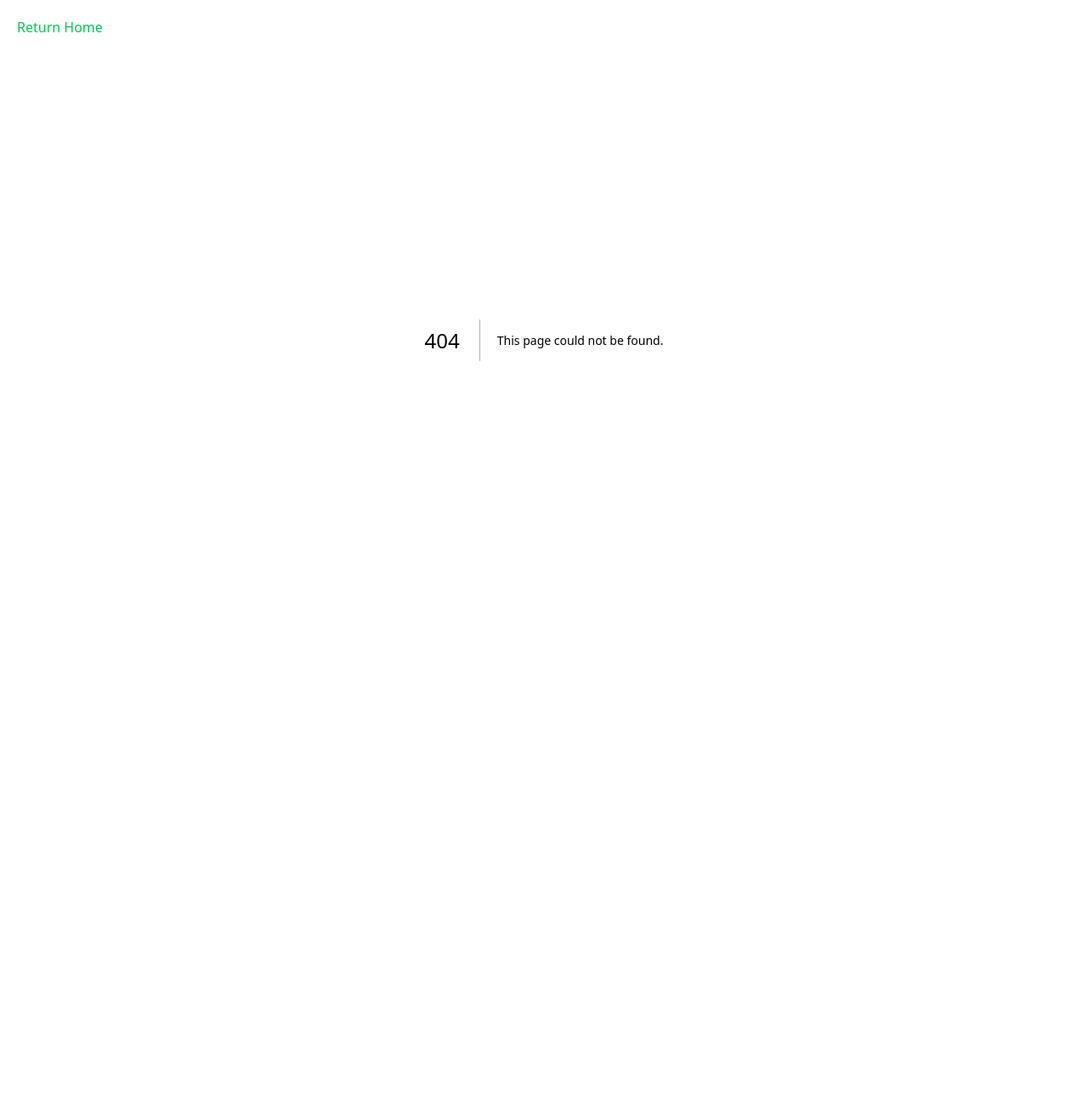
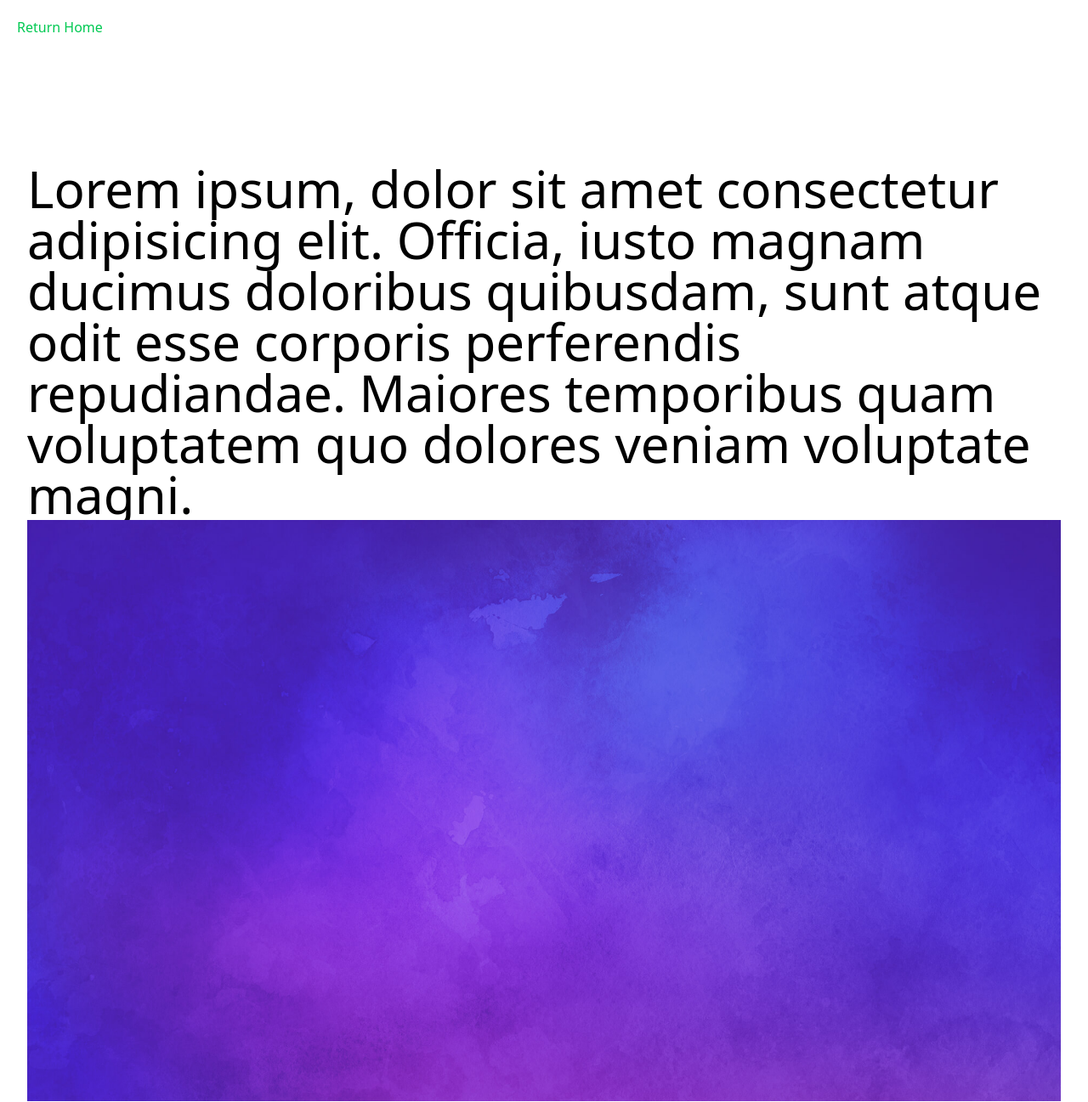
Before and after one commit to talhaceliktas/gsap-work-area, a Next.js app: page /scroll-trigger-1 in a window 1280 px wide. Before the commit this address had no page. Shown: the top 1297 px of the page at 85% size. Before the commit the page ends 800 px from the top, so only its background shows below. Built offline with nearby package versions, Linux system fonts and the light colour scheme.

Commit message:
fixed layout

```diff
--- a/app/bubble-effect/page.js
+++ b/app/bubble-effect/page.js
@@ -27,7 +27,7 @@ const Page = () => {
   });
 
   return (
-    <div className="flex flex-col items-center">
+    <div className="flex flex-col items-center h-screen justify-center">
       <img
         ref={container}
         src="https://www.iconpacks.net/icons/2/free-ball-icon-1793-thumb.png"
--- a/app/layout.js
+++ b/app/layout.js
@@ -17,7 +17,7 @@ export default function RootLayout({ children }) {
   return (
     <html lang="en" className="tc-new-price">
       <body className={`antialiased`}>
-        <main className="h-screen flex justify-center items-center">
+        <main className="flex justify-center items-center">
           <Link href="/" className="fixed top-5 left-5 text-green-500 z-50">
             Return Home
           </Link>
--- a/app/page.js
+++ b/app/page.js
@@ -3,7 +3,8 @@ import paths from "./paths.json";
 
 export default function Home() {
   return (
-    <div className="grid grid-cols-4 gap-5">
+    <div className="flex h-screen justify-center items-center">
+      <div className="grid grid-cols-4 gap-5 ">
         {paths.map((p) => (
           <Link
             href={p.path}
@@ -14,5 +15,6 @@ export default function Home() {
           </Link>
         ))}
       </div>
+    </div>
   );
 }
--- a/app/paths.json
+++ b/app/paths.json
@@ -18,5 +18,9 @@
   {
     "label": "Split Scroll Text",
     "path": "split-scroll-text"
+  },
+  {
+    "label": "Scroll Trigger 1",
+    "path": "scroll-trigger-1"
   }
 ]
--- a/app/scroll-animation/page.js
+++ b/app/scroll-animation/page.js
@@ -61,12 +61,11 @@ const Page = () => {
   });
 
   return (
-    <>
-      <h2 className="fixed text-amber-50 top-20 right-5 text-2xl">
+    <div className="h-screen w-full">
+      <h2 className="fixed text-amber-50 top-20 right-5 text-2xl ">
         Scroll to see animation
       </h2>
-      <div className="bg-black overflow-x-hidden mt-20">
-        <h2 className="mb-32 text-9xl text-amber-50">Tedst</h2>
+      <div className="bg-black overflow-x-hidden ">
         <svg
           xmlns="http://www.w3.org/2000/svg"
           viewBox="0 0 1700 1000"
@@ -135,7 +134,7 @@ const Page = () => {
           </text>
         </svg>
       </div>
-    </>
+    </div>
   );
 };
 
--- /dev/null
+++ b/app/scroll-trigger-1/page.jsx
@@ -0,0 +1,22 @@
+const Page = () => {
+  return (
+    <div className="p-8 h-[300vh] mt-40">
+      <h2 className="text-6xl">
+        Lorem ipsum, dolor sit amet consectetur adipisicing elit. Officia, iusto
+        magnam ducimus doloribus quibusdam, sunt atque odit esse corporis
+        perferendis repudiandae. Maiores temporibus quam voluptatem quo dolores
+        veniam voluptate magni.
+      </h2>
+      <img src="/bg-1.jpg" />
+      <div className="my-50 bg-red-600 p-3">
+        <img
+          className="herman"
+          src="https://s3-us-west-2.amazonaws.com/s.cdpn.io/32887/herman.svg"
+        />
+      </div>
+      <img src="/bg-1.jpg" />
+    </div>
+  );
+};
+
+export default Page;
--- a/app/stagger-loading/page.js
+++ b/app/stagger-loading/page.js
@@ -33,7 +33,7 @@ const Page = () => {
   }, [from, time, axis, ease]);
 
   return (
-    <div className="flex flex-col items-center">
+    <div className="flex flex-col items-center h-screen justify-center">
       <div className="grid gap-3 grid-cols-10 w-[800px] h-[500px] grid-rows-5">
         {Array.from({ length: 50 }, (_, i) => (
           <div
```
Also changed, not shown: public/bg-1.jpg (added), 1 other file (tests, documents, lock files or other folders). Lines whose indentation alone changed are shown as unchanged.
